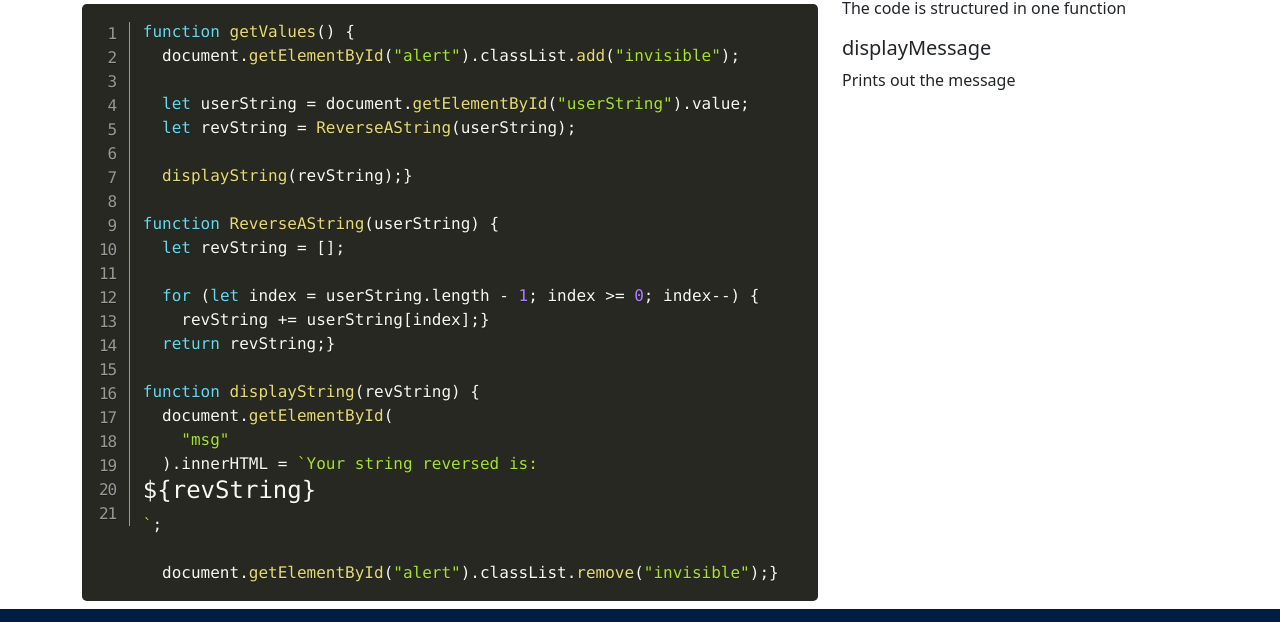
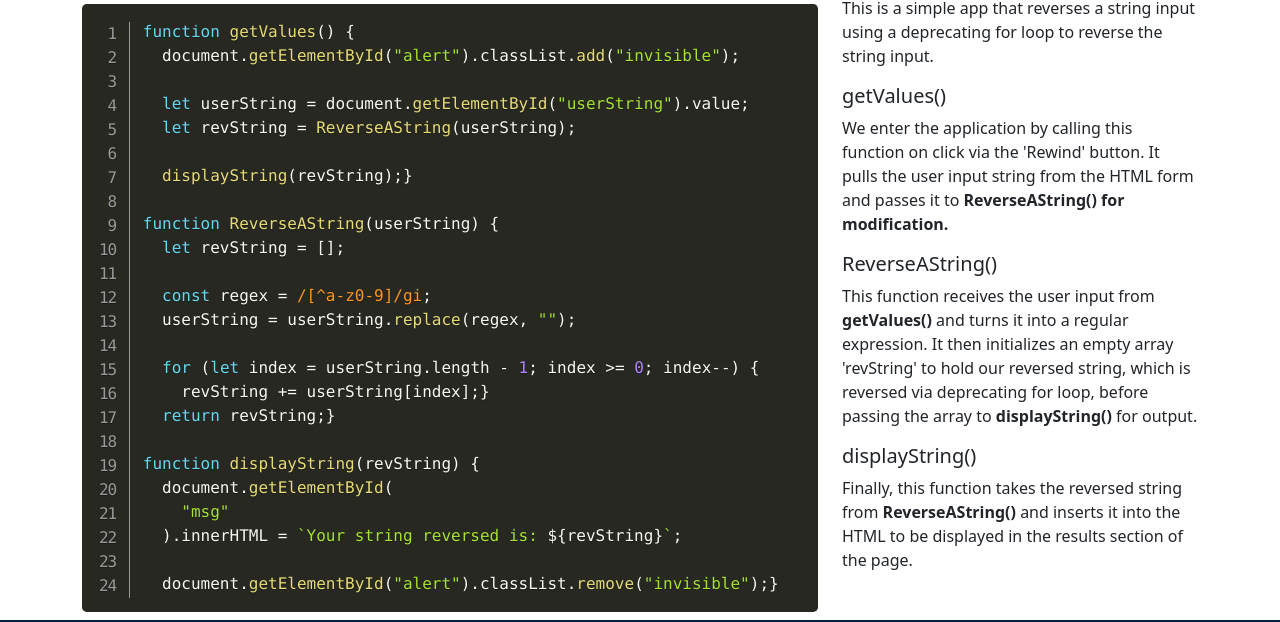
Before and after one commit to aDOTyang/Rewind, a plain HTML site: page code.html in a window 1280 px wide. Shown: the part 158-780 px from the top of the page. Drawn offline with nearby package versions, Linux system fonts and the light colour scheme.

Commit message:
clean & separate from racecar, code explanation

```diff
--- a/code.html
+++ b/code.html
@@ -1,7 +1,7 @@
 <!DOCTYPE html>
 <html lang="en">
   <head>
-    <title>RacecaR: A Coding Challenge</title>
+    <title>Rewind: A Coding Challenge</title>
     <!-- Required meta tags -->
     <meta charset="utf-8" />
     <meta
@@ -99,6 +99,9 @@
                       function ReverseAString(userString) {
                         let revString = [];
 
+                        const regex = /[^a-z0-9]/gi;
+                        userString = userString.replace(regex, "");
+
                         for (let index = userString.length - 1; index >= 0; index--) {
                           revString += userString[index];}
                         return revString;}
@@ -106,7 +109,7 @@
                       function displayString(revString) {
                         document.getElementById(
                           "msg"
-                        ).innerHTML = `Your string reversed is: <strong><h4>${revString}</h4></strong>`;
+                        ).innerHTML = `Your string reversed is: ${revString}`;
 
                         document.getElementById("alert").classList.remove("invisible");}
                       </code>
@@ -114,9 +117,30 @@
         </div>
         <!-- Code Docs -->
         <div class="col-12 col-lg-4">
-          <p>The code is structured in one function</p>
-          <h5>displayMessage</h5>
-          <p>Prints out the message</p>
+          <p>
+            This is a simple app that reverses a string input using a
+            deprecating for loop to reverse the string input.
+          </p>
+          <h5>getValues()</h5>
+          <p>
+            We enter the application by calling this function on click via the
+            'Rewind' button. It pulls the user input string from the HTML form
+            and passes it to <b>ReverseAString() for modification.</b>
+          </p>
+          <h5>ReverseAString()</h5>
+          <p>
+            This function receives the user input from <b>getValues()</b> and
+            turns it into a regular expression. It then initializes an empty
+            array 'revString' to hold our reversed string, which is reversed via
+            deprecating for loop, before passing the array to
+            <b>displayString()</b> for output.
+          </p>
+          <h5>displayString()</h5>
+          <p>
+            Finally, this function takes the reversed string from
+            <b>ReverseAString()</b> and inserts it into the HTML to be displayed
+            in the results section of the page.
+          </p>
         </div>
       </div>
     </main>
--- a/js/site.js
+++ b/js/site.js
@@ -9,6 +9,9 @@ function getValues() {
 
 function ReverseAString(userString) {
   let revString = [];
+
+  const regex = /[^a-z0-9]/gi;
+  userString = userString.replace(regex, "");
 
   // reverse the string using decrementing for loop
   for (let index = userString.length - 1; index >= 0; index--) {
```
Also changed, not shown: app.html (+2 -2 lines), index.html (+2 -2 lines), img/Rewind_500x500.png (renamed from Rewind_500x500.png), img/Rewind_hc_500x500.png (renamed from Rewind_hc_500x500.png).
